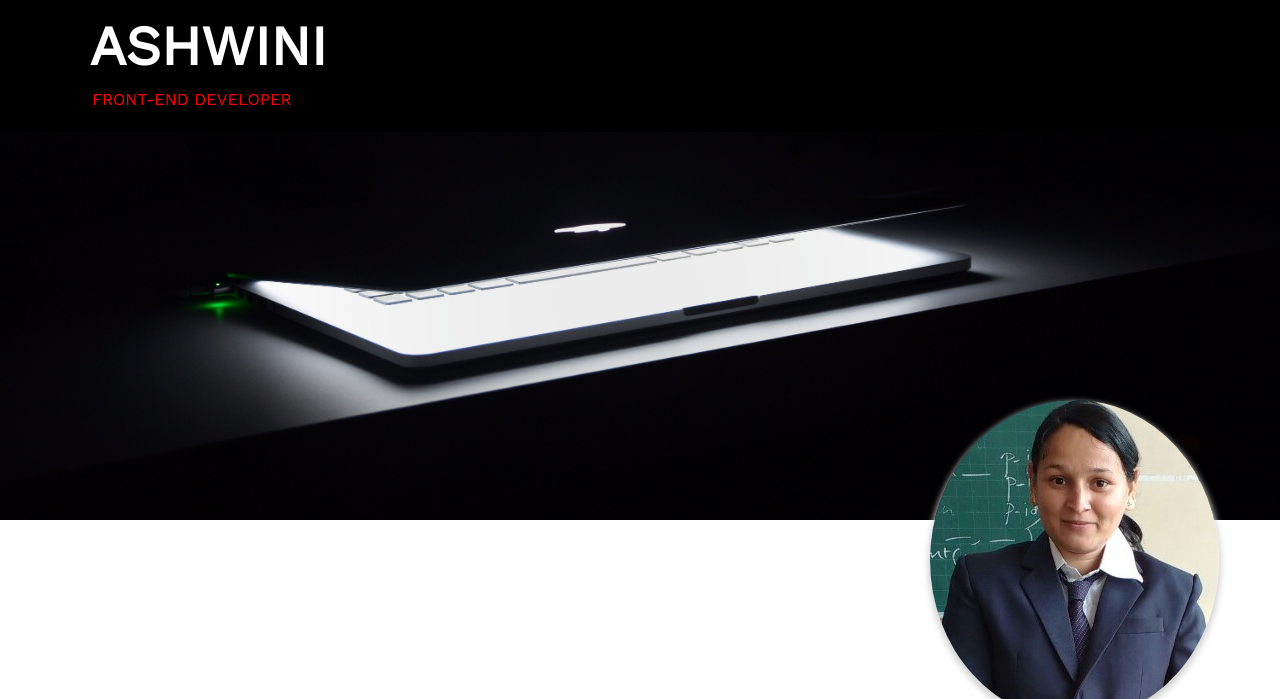
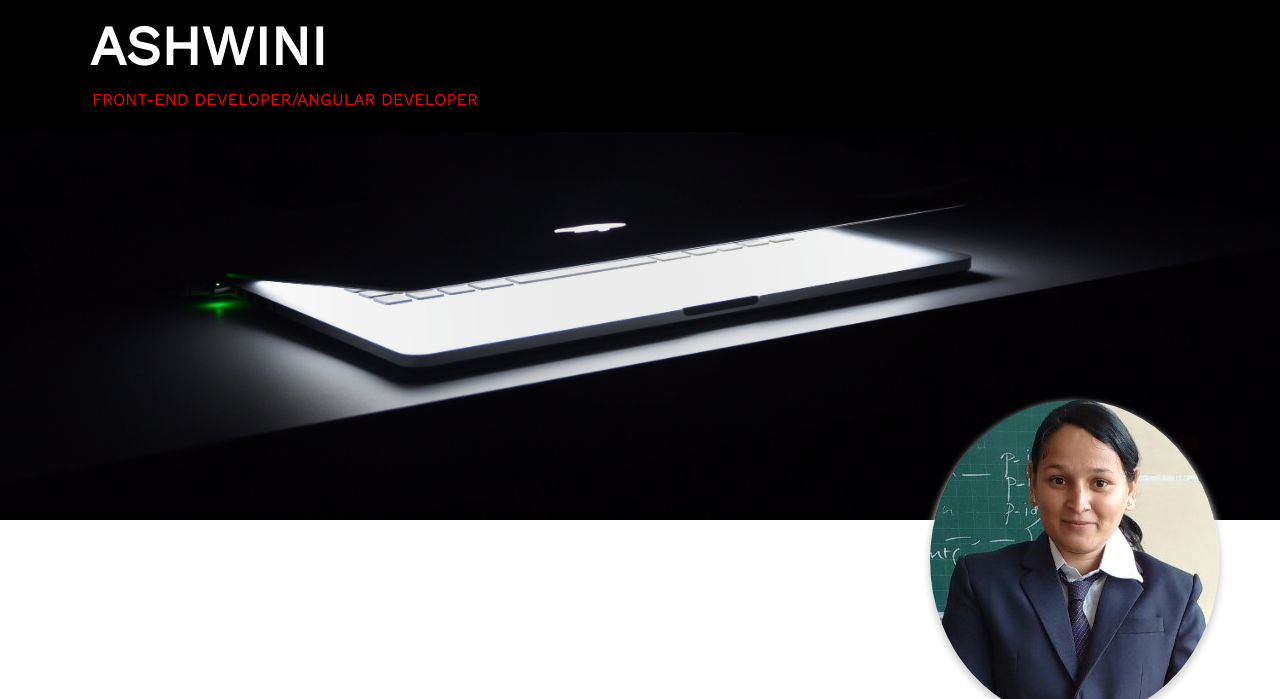
Before and after one commit to ashwinigogawale/portfolio, a plain HTML site: page index.html in a window 1280 px wide. Shown: the part 101-800 px from the top of the page. Drawn offline with nearby package versions, Linux system fonts and the light colour scheme.

Commit message:
Update index.html

```diff
--- a/index.html
+++ b/index.html
@@ -3,7 +3,7 @@
     <meta charset="UTF-8">
     <meta name="viewport" content="width=device-width, initial-scale=1.0">
     <meta http-equiv="X-UA-Compatible" content="ie=edge">
-    <title>Ashwini - Front end Web Developer</title>
+    <title>Ashwini - Front end Web Developer/Angular Developer</title>
     <link rel="shortcut icon" href="favicon.ico" />
     <link href='https://fonts.googleapis.com/css?family=Work Sans' rel='stylesheet'>
     <link rel="stylesheet" href="https://use.fontawesome.com/releases/v5.2.0/css/all.css" integrity="sha384-hWVjflwFxL6sNzntih27bfxkr27PmbbK/iSvJ+a4+0owXq79v+lsFkW54bOGbiDQ" crossorigin="anonymous">
@@ -52,7 +52,7 @@
     </nav>
 
     <div class="name"><b>ASHWINI</b>
-        <div class="fed">FRONT-END DEVELOPER</div>
+        <div class="fed">FRONT-END DEVELOPER/ANGULAR DEVELOPER</div>
     </div>
 
     <div>
```
